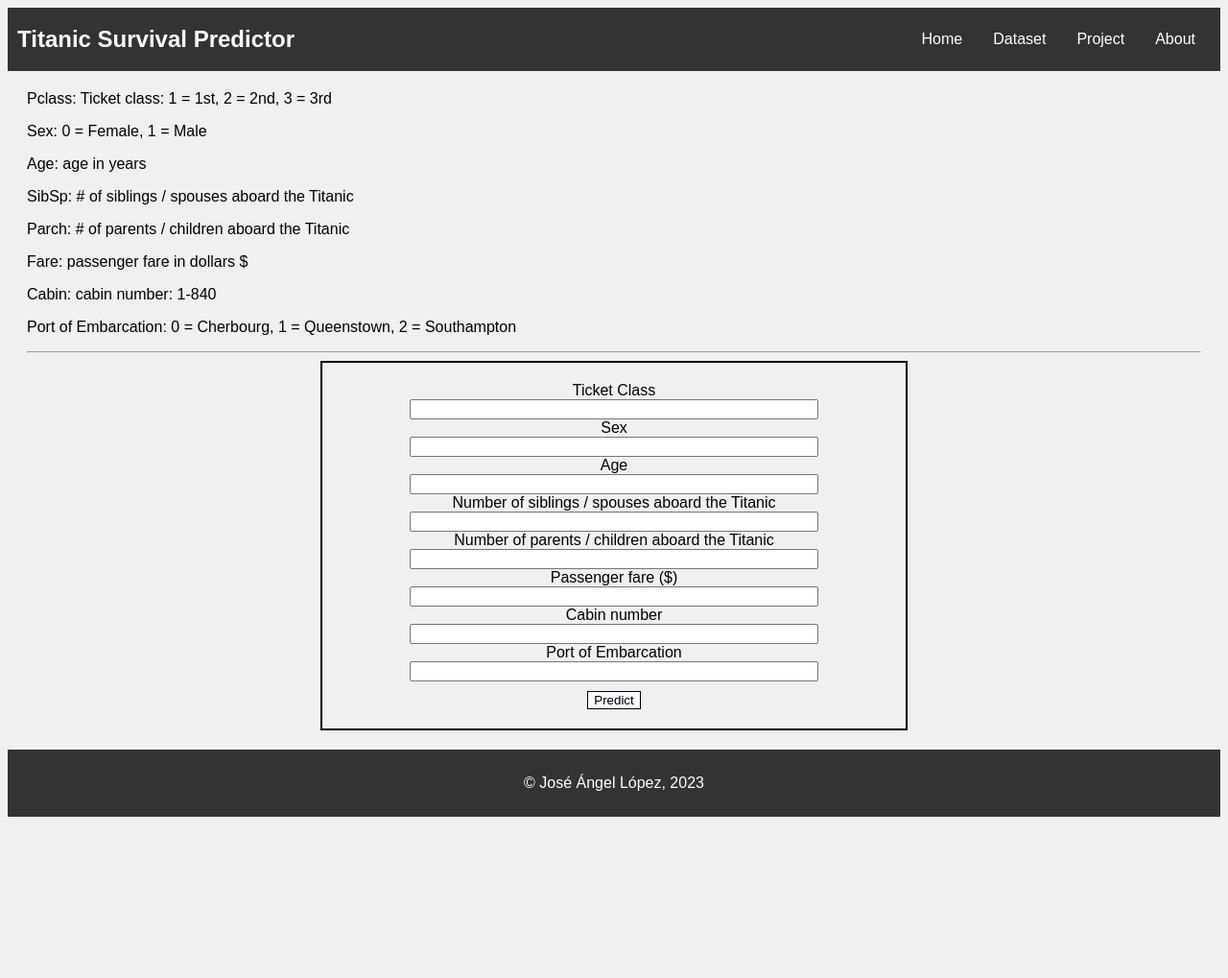
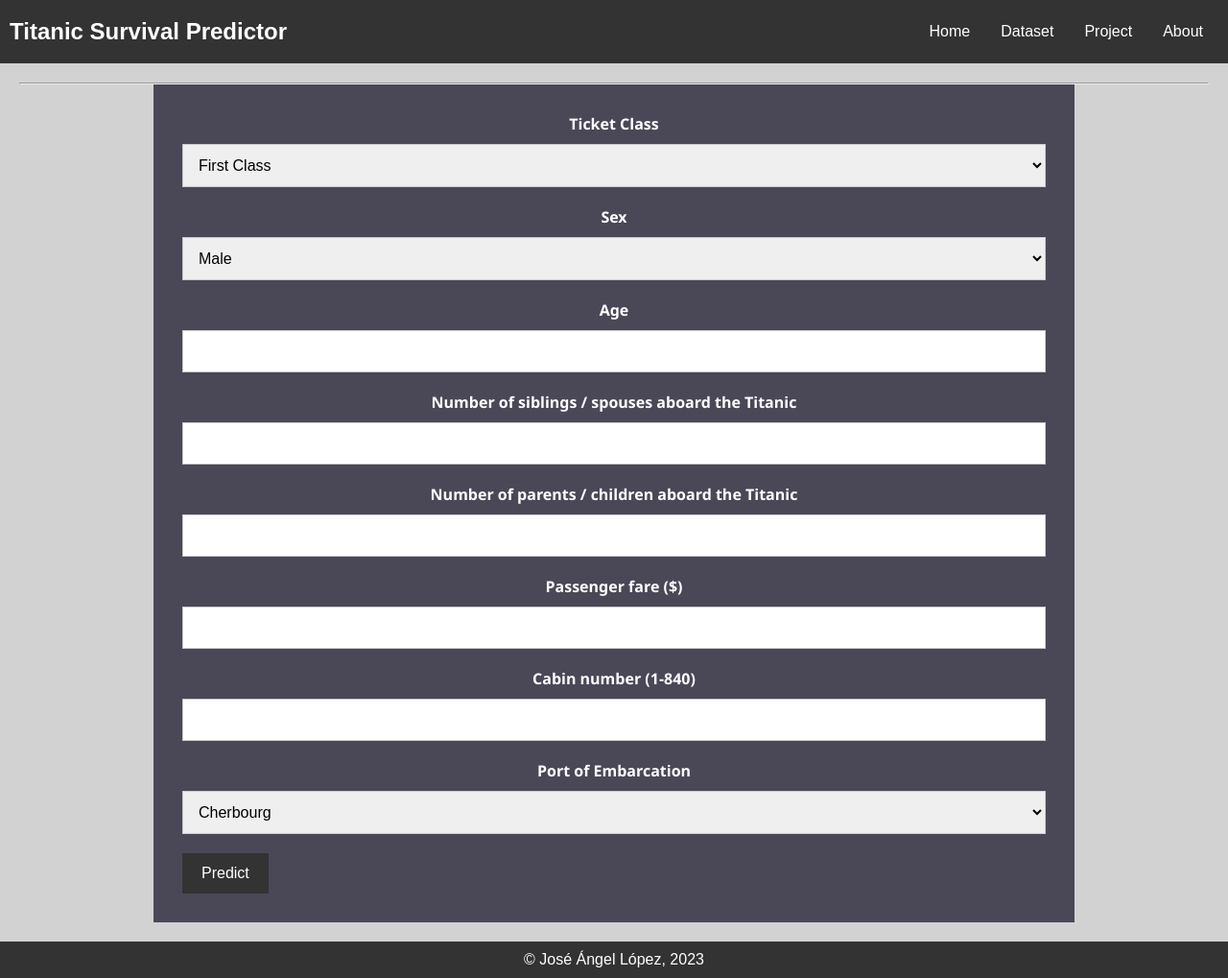
Before and after one commit to jlopezestrada/titanic-survival-prediction, a Flask app: page / in a window 1280 px wide. Shown: the whole page at 96% size. Before the commit the page ends 851 px from the top, so only its background shows below. Run offline with Flask 2, Linux system fonts and the light colour scheme; parts of the project's set-up code (start-up, migrations or seed data) failed here and were passed over.

Commit message:
Update design and decimal values processing

```diff
--- a/app/app.py
+++ b/app/app.py
@@ -11,7 +11,7 @@ def index():
 
 @app.route('/predict', methods=['POST', 'GET'])
 def predict():
-    data = {feature: int(request.form.get(feature)) for feature in request.form}
+    data = {feature: round(float(request.form.get(feature))) for feature in request.form}
     example_data = [329,3,0,31.0,1,1,20.525,147,2]
     captured_data = list(data.values())
     captured_data.insert(0, 1)
--- a/app/static/css/styles.css
+++ b/app/static/css/styles.css
@@ -1,10 +1,12 @@
-/* Set the background color and font family for the entire page */
+* {
+  margin: 0;
+}
+
 body {
-    background-color: #f0f0f0;
+    background-color: #D2D2D2;
     font-family: Arial, sans-serif;
 }
 
-/* Style the header and navigation bar */
 header {
     background-color: #333;
     color: white;
@@ -48,46 +50,72 @@ nav li a:hover {
     background-color: #111;
 }
 
-/* Style the main content area */
 main {
     margin: 20px;
+    min-height: 90vh;
 }
 
-#prediction_form {
-    display: flex;
-    flex-direction: column;
-    align-items: center;
-    border: 2px solid black;
-    margin: 0 25% 0 25%;
-    padding: 20px 0 20px 0;
+form {
+  margin: auto;
+  max-width: 900px;
+  padding: 30px;
+  background-color: #4A4857;
+  font-family: 'Segoe UI', Tahoma, Geneva, Verdana, sans-serif;
+  font-size: 16px;
 }
 
 label {
-    display: flex;
-    flex-direction: column;
-    width: 100%;
-    text-align: center;
+  display: block;
+  text-align: center;
+  margin-bottom: 10px;
+  font-weight: bold;
+  color: white;
 }
 
-input, button {
-    margin: 0 15% 0 15%;
+select, input[type="number"], input[type="text"] {
+  width: 100%;
+  padding: 12px;
+  border: 1px solid #ccc;
+  box-sizing: border-box;
+  margin-bottom: 10px;
+  margin-top: 10px;
+  font-size: 16px;
+  transition: border-color 0.2s ease-in-out;
 }
 
-button {
-    margin-top: 10px;
-    background-color: ghostwhite;
-    border: 1px solid black;
+select:focus, input[type="number"]:focus, input[type="text"]:focus {
+  border-color: black;
 }
 
-button:hover {
-    background-color: black;
-    color: ghostwhite;
+button[type="submit"] {
+  background-color: #333333;
+  color: white;
+  padding: 12px 20px;
+  border: none;
+  cursor: pointer;
+  font-size: 16px;
+  transition: background-color 0.2s ease-in-out;
 }
 
-/* Style the footer */
+button[type="submit"]:hover {
+  background-color: #3e8e41;
+}
+
+.form-group {
+  margin-bottom: 20px;
+}
+
+.form-group h2 {
+  font-size: 20px;
+  font-weight: bold;
+  margin-bottom: 10px;
+  color: #444;
+}
+
 footer {
     background-color: #333;
     color: white;
     padding: 10px;
     text-align: center;
+    margin-top: auto;
 }
--- a/app/templates/index.html
+++ b/app/templates/index.html
@@ -2,25 +2,44 @@
 
 {% block title %}Survival Predictor: Machine Learning Model for Titanic Dataset{% endblock %}
 {% block information %}
-    <p>Pclass: Ticket class: 1 = 1st, 2 = 2nd, 3 = 3rd</p>
-    <p>Sex: 0 = Female, 1 = Male</p>
-    <p>Age: age in years</p>
-    <p>SibSp: # of siblings / spouses aboard the Titanic</p>
-    <p>Parch: # of parents / children aboard the Titanic</p>
-    <p>Fare: passenger fare in dollars $</p>
-    <p>Cabin: cabin number: 1-840</p>
-    <p>Port of Embarcation: 0 = Cherbourg, 1 = Queenstown, 2 = Southampton</p>
 {% endblock %}
 {% block content %}
     <form id="prediction_form" method="post" action="{{ url_for('predict') }}">
-        <label>Ticket Class <input type="number" min="1" , max="3", name="pclass", id="pclass"></label>
-        <label>Sex <input type="number" min="0" , max="1", name="sex", id="sex"></label>
-        <label>Age <input type="number" min="0" , max="100", name="age", id="age"></label>
-        <label>Number of siblings / spouses aboard the Titanic <input type="number" min="0", name="sibsp", id="sibsp"></label>
-        <label>Number of parents / children aboard the Titanic <input type="number" min="0", name="parch", id="parch"></label>
-        <label>Passenger fare ($) <input type="text", name="fare", id="fare"></label>
-        <label>Cabin number <input type="number" min="1" , max="840", name="cabin", id="cabin"></label>
-        <label>Port of Embarcation <input type="number" min="0" , max="2", name="port", id="port"></label>
+        <label>Ticket Class
+            <select required name="pclass", id="pclass">
+                <option value="1">First Class</option>
+                <option value="2">Second Class</option>
+                <option value="3">Third Class</option>
+            </select>
+        </label>
+        <label>Sex
+            <select required name="sex", id="sex">
+                <option value="1">Male</option>
+                <option value="0">Female</option>
+            </select>
+        </label>
+        <label>Age
+            <input required type="number" min="0" , max="100", name="age", id="age">
+        </label>
+        <label>Number of siblings / spouses aboard the Titanic
+            <input required type="number" min="0", name="sibsp", id="sibsp">
+        </label>
+        <label>Number of parents / children aboard the Titanic
+            <input required type="number" min="0", name="parch", id="parch">
+        </label>
+        <label>Passenger fare ($)
+            <input required type="text", name="fare", id="fare">
+        </label>
+        <label>Cabin number (1-840)
+            <input required type="number" min="1" , max="840", name="cabin", id="cabin">
+        </label>
+        <label>Port of Embarcation
+            <select required name="port", id="port">
+                <option value="0">Cherbourg</option>
+                <option value="1">Queenstown</option>
+                <option value="2">Southampton</option>
+            </select>
+        </label>
         <button type="submit">Predict</button>
     </form>
     <div class="prediction">
```
